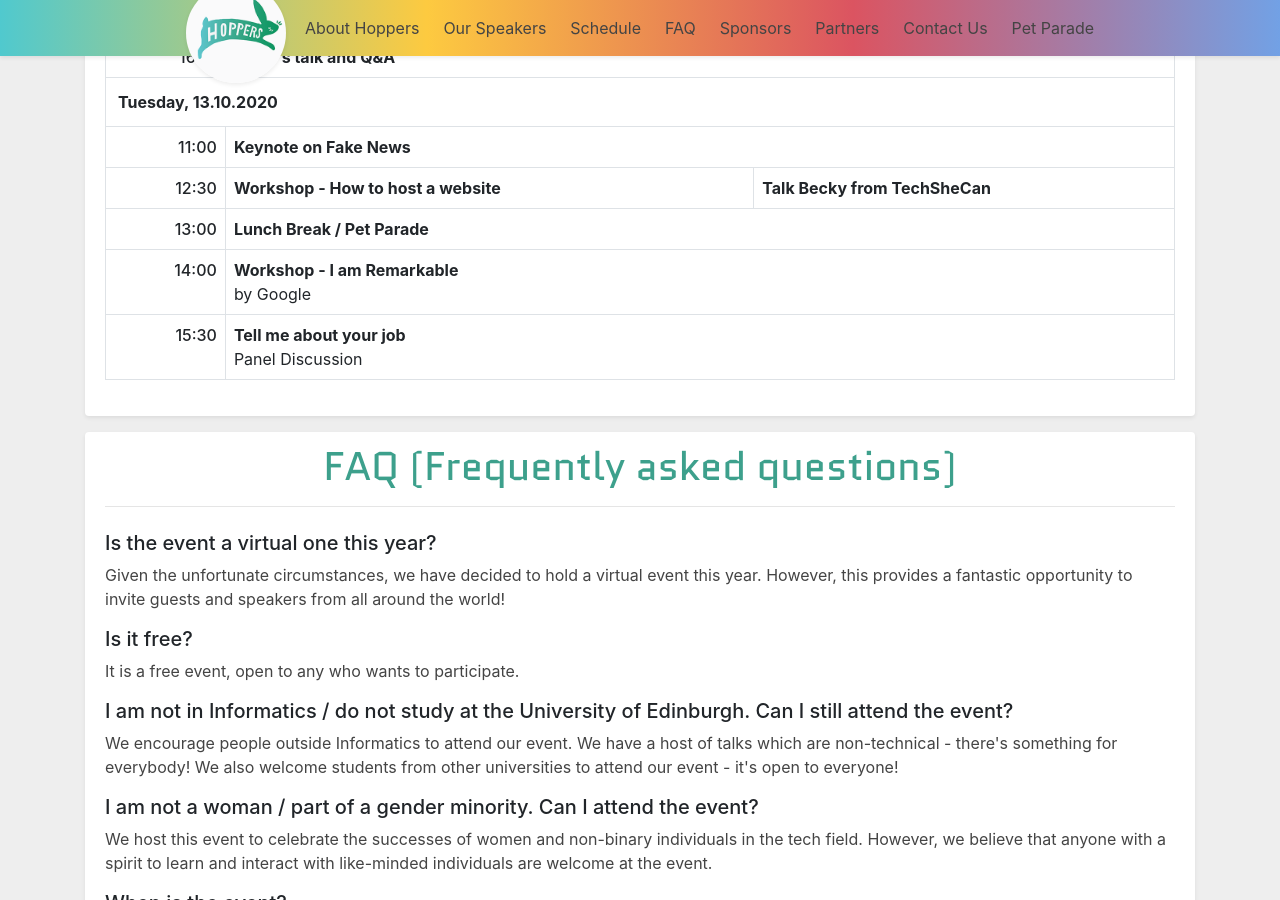
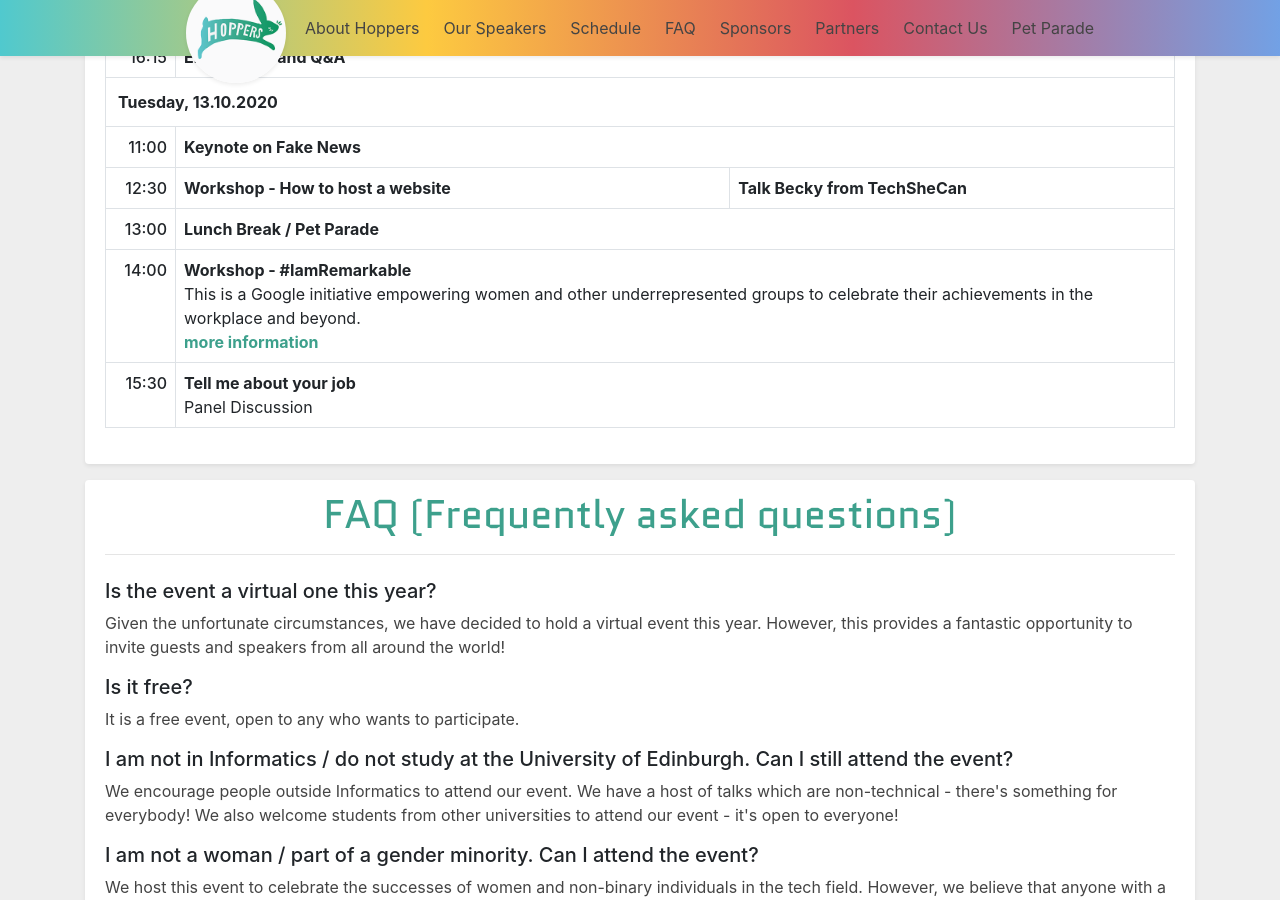
Before and after one commit to edinburgh-hoppers/website, a Jekyll site: the page built from _pages/ald20.html, in a window 1280 px wide and 900 px high, scrolled down 3305 px. Built offline with Jekyll 4.4.1, drawn with Linux system fonts in a browser that asks for light colours; nearby versions of some CDN libraries.

Commit message:
Added option to link to organiser's page in ALD20 schedule

```diff
--- a/_data/ald20-schedule.yml
+++ b/_data/ald20-schedule.yml
@@ -6,6 +6,7 @@
 # - description
 # - link combined with platform (not necessary, but nicer)
 # - moreInformation combined with id
+# - linkToTheirPage
 
 - date: "Monday, 12.10.2020"
   timeslots:
@@ -48,9 +49,10 @@
           colspan: 2
     - time: "14:00"
       events:
-        - name: "Workshop - I am Remarkable"
-          description: "by Google"
+        - name: "Workshop - #IamRemarkable"
+          description: "This is a Google initiative empowering women and other underrepresented groups to celebrate their achievements in the workplace and beyond."
           colspan: 2
+          linkToTheirPage: "https://iamremarkable.withgoogle.com/"
     - time: "15:30"
       events:
         - name: "Tell me about your job"
--- a/_includes/ald20/schedule.html
+++ b/_includes/ald20/schedule.html
@@ -14,7 +14,12 @@
 
 			            	{%- if event.description %}
 			            		<br> {{ event.description }}
-			            	{% endif %}
+			            	{%- endif -%}
+
+							{%- if event.linkToTheirPage -%}
+								<br>
+								<a href="{{ event.linkToTheirPage }} " target="_blank">more information</a>
+							{%- endif -%}
 
 			                {%- if event.moreInformation and event.id -%}
 				                <br>
```
